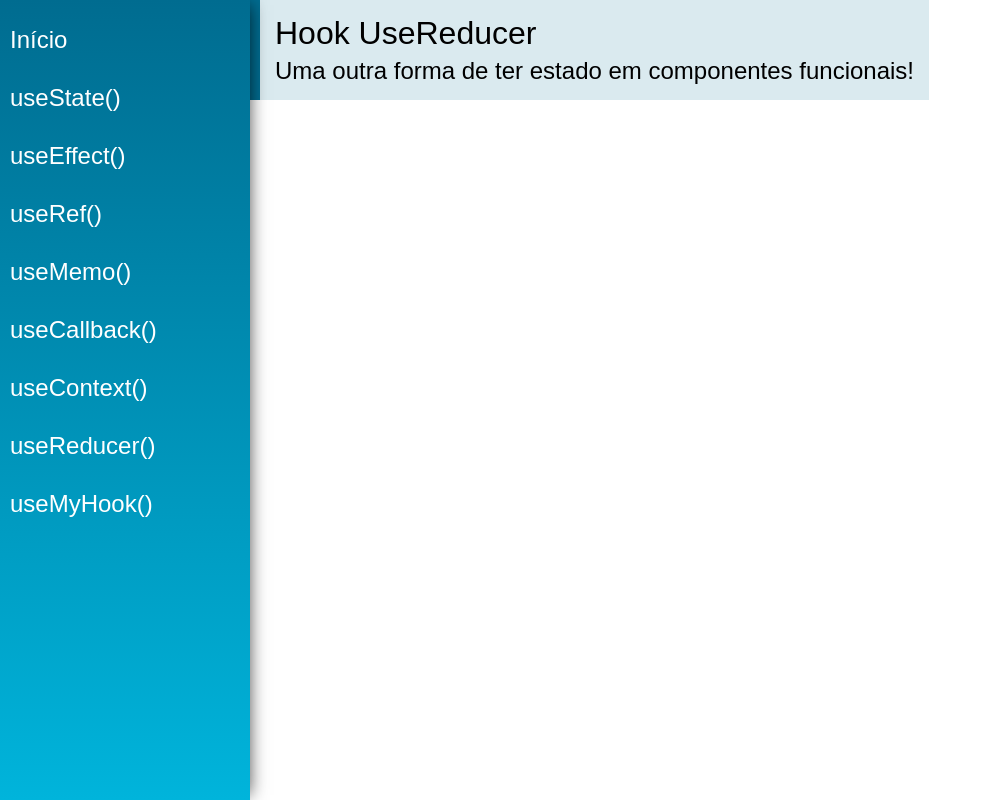
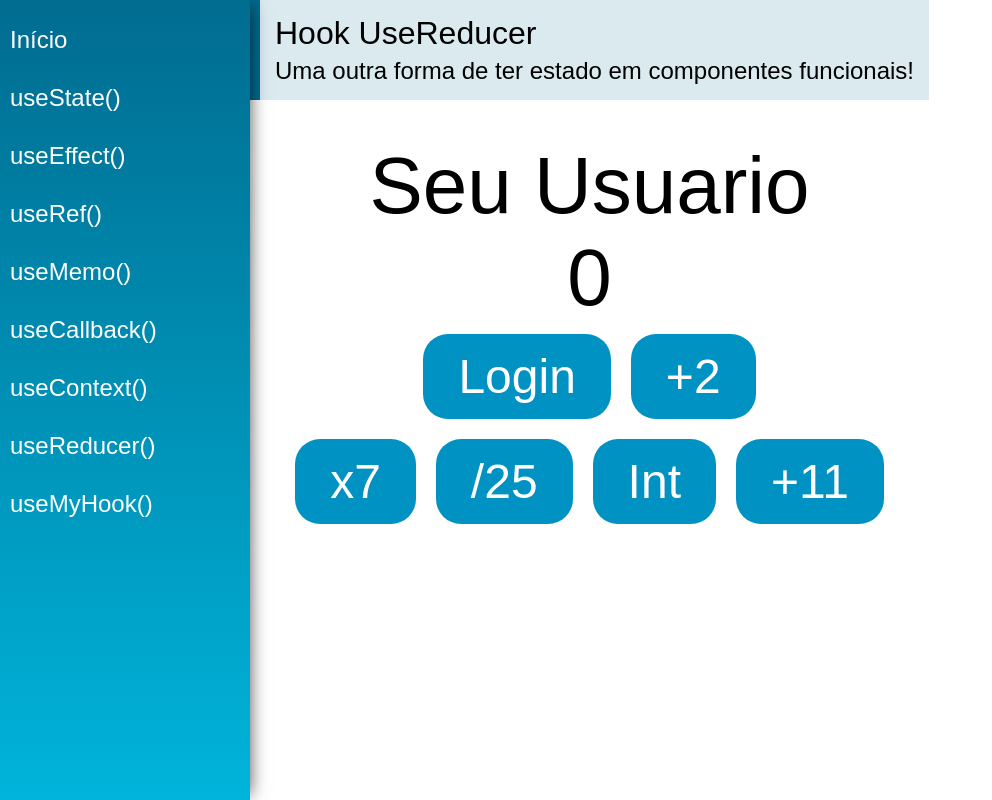
Before and after one commit to CaioCDJ/react-hooks, a React (Create React App) app: page /useReducer in a window 1280 px wide. Shown: the whole page, without its empty margins (0-992 px from the left). Built offline with nearby package versions, Linux system fonts and the light colour scheme.

Commit message:
useReducer

```diff
--- /dev/null
+++ b/src/store/actions/index.js
@@ -0,0 +1,7 @@
+import { numberAdd2 } from "./number";
+import { login } from "./user";
+
+export {
+    numberAdd2,
+    login
+}
--- /dev/null
+++ b/src/store/actions/number.js
@@ -0,0 +1,12 @@
+import { reducer } from "../reducers"
+
+export function numberAdd2 (dispatch){
+    /*
+    * Exemplo de requisicao e useReducer
+    */
+    fetch('url')
+        .then(resp=> resp.json())
+        .then(json=> dispatch({type:'algo',payload:json}))
+
+    dispatch({type:'numberAdd2'})
+}
--- /dev/null
+++ b/src/store/actions/user.js
@@ -0,0 +1,3 @@
+export function login(dispatch,name){
+    dispatch({type:'login', payload:name})
+}
--- /dev/null
+++ b/src/store/index.js
@@ -0,0 +1,15 @@
+import { reducer } from "./reducers";
+import {numberAdd2} from './actions/number';
+
+const initilState = {
+    cart: [],
+    products:[],
+    user: null,
+    number: 0
+}
+
+export {
+    reducer,
+    initilState,
+    numberAdd2
+}
--- /dev/null
+++ b/src/store/reducers/index.js
@@ -0,0 +1,33 @@
+
+export function reducer(state, action){
+
+    switch(action.type){
+
+        case 'numberAdd2':
+            return{...state, number:state.number+2}
+        break;
+
+        case 'numberMultiply7':
+            return{...state, number:state.number*7}
+        break;
+
+        case 'numberDivide25':
+            return{...state, number:state.number/25}
+        break;
+
+        case 'numberToInt':
+            return{...state, number: parseInt(state.number)}
+        break;
+
+        case 'numberAddN':
+            return{...state, number: state.number +action.payload}
+        break;
+
+        case 'login':
+            return {...state,user:{name:action.payload}}
+        break;
+
+        default:
+            return state;
+    }
+}
--- a/src/views/examples/UseReducer.jsx
+++ b/src/views/examples/UseReducer.jsx
@@ -1,13 +1,66 @@
-import React from 'react'
+import React, { useReducer } from 'react'
 import PageTitle from '../../components/layout/PageTitle'
+import { reducer,initilState } from '../../store';
+import { numberAdd2,login } from '../../store/actions';
+// use reducer = useState Customizado
+
+/*
+*   -- Desafio --
+*
+* Multiplicar por 7
+* Dividir por 25
+* Transformar numero em inteiro
+* Adicionar um numero qualquer
+*/
+
 
 const UseReducer = (props) => {
+
+    const [state,dispatch] = useReducer(reducer,initilState);
+
     return (
         <div className="UseReducer">
             <PageTitle
                 title="Hook UseReducer"
                 subtitle="Uma outra forma de ter estado em componentes funcionais!"
             />
+            <div className="center">
+                {state.user?
+                    <span className='text'>{state.user.name}</span>
+                    : <span className='text'>Seu Usuario</span>
+                }
+
+                <span className="text">{state.number}</span>
+                <div>
+                    <button className="btn"
+                        onClick={()=>login(dispatch,'Oliver')}>
+                            Login
+                        </button>
+                    <button className="btn"
+                        onClick={()=>numberAdd2(dispatch)}>+2</button>
+                </div>
+
+                {/* -- Exercicio --  */}
+                <div>
+                    <button className="btn"
+                        onClick={()=>dispatch({type:'numberMultiply7'})}>
+                            x7
+                    </button>
+                    <button className="btn"
+                        onClick={()=>dispatch({type:'numberDivide25'})}>
+                            /25
+                    </button>
+                    <button className="btn"
+                        onClick={()=>dispatch({type:'numberToInt'})}>
+                            Int
+                    </button>
+                    <button className="btn"
+                        onClick={()=>dispatch({type:'numberAddN', payload:11})}>
+                            +11
+                        </button>
+                </div>
+            </div>
+
         </div>
     )
 }
```
